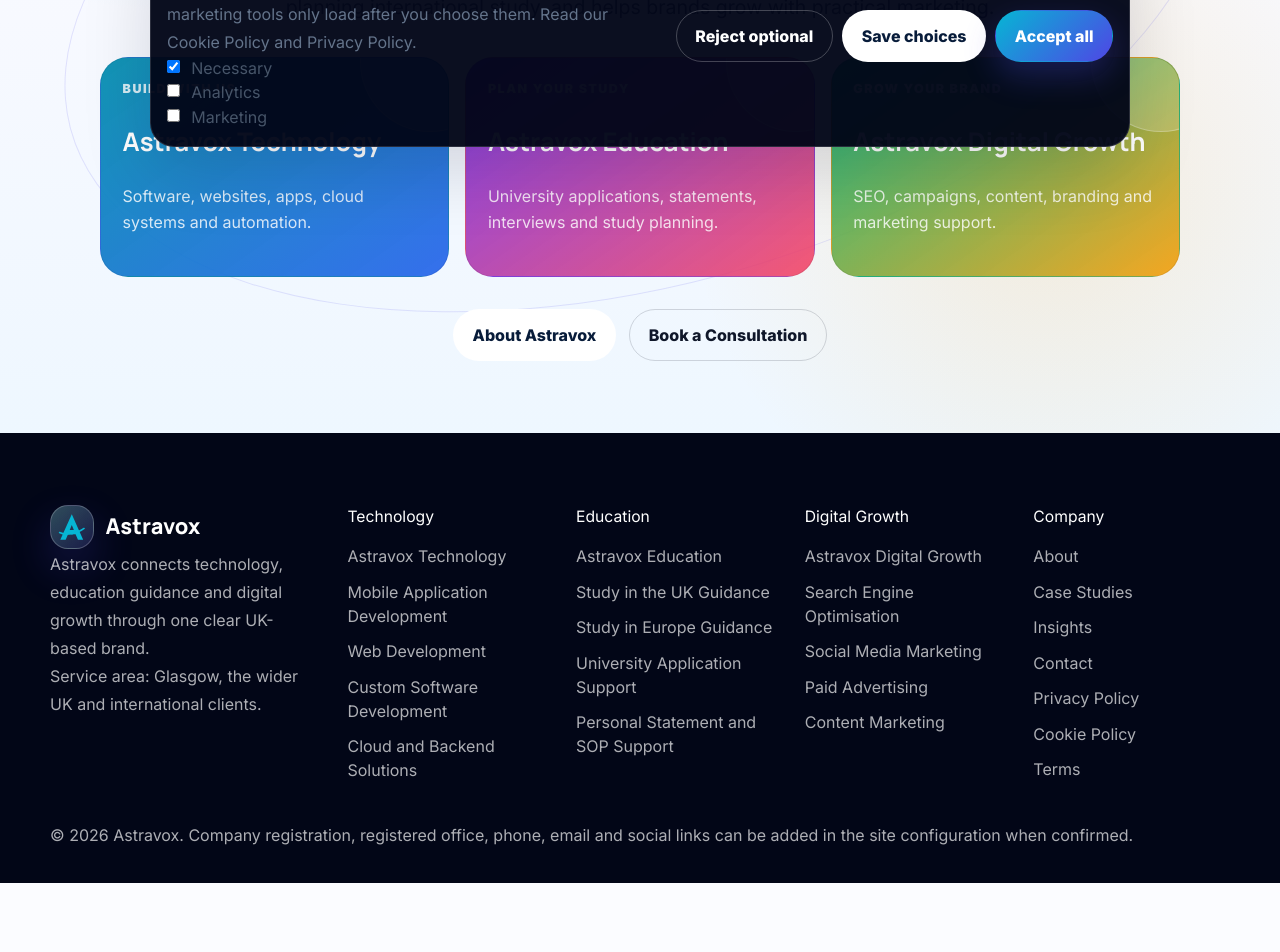
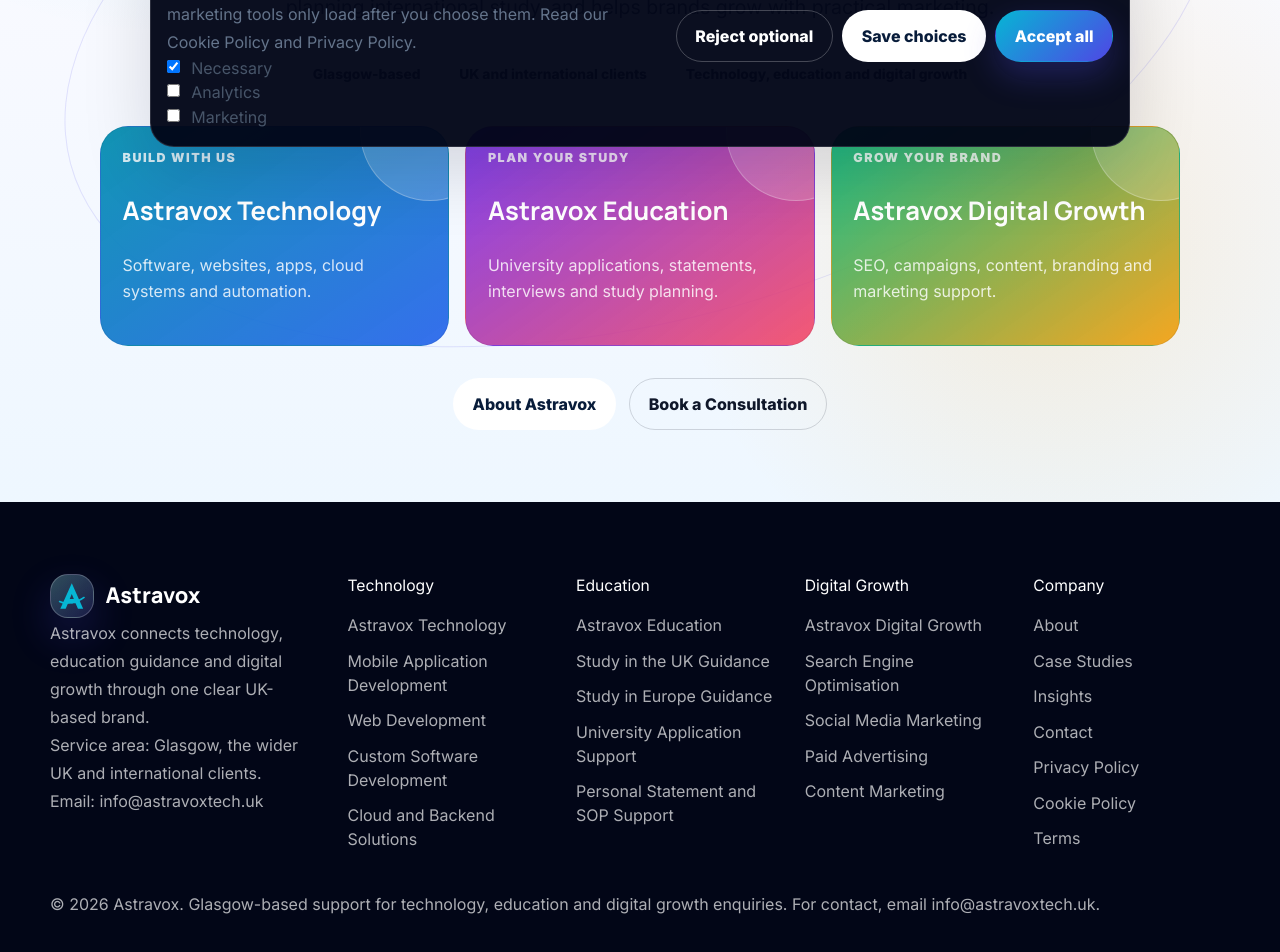
Before and after one commit to Astravox-68/website, a Next.js app: page / in a window 1280 px wide. Shown: the part 637-1589 px from the top of the page. Before the commit the page ends 1520 px from the top, so only its background shows below. Built offline with nearby package versions, Linux system fonts and the light colour scheme; no server answers.

Commit message:
Improve public contact and trust copy

```diff
--- a/app/about/page.tsx
+++ b/app/about/page.tsx
@@ -1,5 +1,6 @@
 import type { Metadata } from "next";
 import { FinalCTA, PageBanner, SectionHeading, TrustGrid } from "@/components/Sections";
+import { siteConfig } from "@/lib/site";
 
 export const metadata: Metadata = {
   title: "About",
@@ -27,9 +28,15 @@
               client&apos;s goals, responsibilities and constraints.
             </p>
             <p className="muted">
-              The company details, verified testimonials, accreditations and
-              partner information should be added once confirmed. Until then,
-              the site avoids claims that need proof.
+              The brand brings three services together because many people need
+              connected support at the same moment: a business may need a
+              better website before marketing it, a founder may need software
+              and growth planning together, and students or families need clear
+              guidance from a team that values careful communication.
+            </p>
+            <p className="muted">
+              For enquiries, contact{" "}
+              <a href={`mailto:${siteConfig.email}`}>{siteConfig.email}</a>.
             </p>
           </div>
           <TrustGrid />
--- a/app/contact/page.tsx
+++ b/app/contact/page.tsx
@@ -15,22 +15,23 @@
       <PageBanner
         eyebrow="Contact"
         title="Start a focused conversation"
-        text="Tell Astravox what you need help with. The form avoids sensitive document uploads and is ready for email or CRM integration."
+        text="Tell Astravox what you need help with. Use the form or email info@astravoxtech.uk and we will respond with the right next step."
         crumbs={[["Contact"]]}
       />
       <section className="section">
         <div className="container grid-2">
           <div>
-            <SectionHeading eyebrow="Enquiry" title="Choose the right starting point" text="Use the message box to explain your goal, timeline and what you have already tried. Astravox will respond once contact delivery is configured." />
+            <SectionHeading eyebrow="Enquiry" title="Choose the right starting point" text="Use the message box to explain your goal, timeline and what you have already tried. You can also email the team directly." />
             <div className="card" style={{ padding: "1.4rem" }}>
-              <h2 className="h3">Business information still needed</h2>
+              <h2 className="h3">Contact details</h2>
               <ul className="list">
-                <li>Business email address</li>
-                <li>Phone or WhatsApp number</li>
-                <li>Registered company details if applicable</li>
-                <li>Public office address only if approved for publication</li>
+                <li>
+                  Email: <a href={`mailto:${siteConfig.email}`}>{siteConfig.email}</a>
+                </li>
+                <li>Service area: {siteConfig.serviceArea}</li>
+                <li>Technology, education and digital growth enquiries welcome</li>
+                <li>Please do not send sensitive documents until requested</li>
               </ul>
-              <p className="muted">Current service area: {siteConfig.serviceArea}.</p>
             </div>
           </div>
           <ContactForm />
--- a/app/cookies/page.tsx
+++ b/app/cookies/page.tsx
@@ -3,7 +3,7 @@
 
 export const metadata: Metadata = {
   title: "Cookie Policy",
-  description: "Draft Astravox cookie policy covering necessary, analytics and marketing cookies.",
+  description: "Astravox cookie policy covering necessary, analytics and marketing cookies.",
   alternates: { canonical: "/cookies" },
 };
 
@@ -13,7 +13,7 @@
       <PageBanner eyebrow="Cookies" title="Cookie Policy" text="Astravox uses necessary cookies by default and loads optional analytics or marketing tools only after consent." crumbs={[["Cookie Policy"]]} />
       <section className="section">
         <div className="container legal">
-          <p><strong>Legal review required:</strong> Confirm the final cookie list once analytics, clarity and any advertising tools are connected.</p>
+          <p>Astravox uses necessary cookies for site operation and only loads optional analytics or marketing tools after consent.</p>
           <h2>Necessary cookies</h2>
           <p>Necessary cookies support basic site operation and remember cookie choices.</p>
           <h2>Analytics cookies</h2>
--- a/app/globals.css
+++ b/app/globals.css
@@ -384,6 +384,25 @@
 
 .home-intro .lead {
   max-width: 760px;
+}
+
+.home-trust-strip {
+  align-items: center;
+  display: flex;
+  flex-wrap: wrap;
+  gap: 0.7rem;
+  justify-content: center;
+  margin-top: 0.4rem;
+}
+
+.home-trust-strip span {
+  background: rgba(255, 255, 255, 0.72);
+  border: 1px solid rgba(15, 23, 42, 0.08);
+  border-radius: 999px;
+  color: #334155;
+  font-size: 0.86rem;
+  font-weight: 800;
+  padding: 0.55rem 0.8rem;
 }
 
 .hero-grid {
--- a/app/page.tsx
+++ b/app/page.tsx
@@ -24,6 +24,11 @@
               supports students planning international study, and helps brands
               grow with practical marketing.
             </p>
+            <div className="home-trust-strip" aria-label="Astravox service signals">
+              <span>Glasgow-based</span>
+              <span>UK and international clients</span>
+              <span>Technology, education and digital growth</span>
+            </div>
           </div>
           <div className="pathway-grid" aria-label="Astravox divisions">
             <Link className="pathway-card pathway-tech" href="/technology">
--- a/app/terms/page.tsx
+++ b/app/terms/page.tsx
@@ -3,17 +3,17 @@
 
 export const metadata: Metadata = {
   title: "Terms and Conditions",
-  description: "Draft Astravox website terms requiring legal review before production use.",
+  description: "Astravox website terms for information, enquiries and services.",
   alternates: { canonical: "/terms" },
 };
 
 export default function TermsPage() {
   return (
     <>
-      <PageBanner eyebrow="Terms" title="Terms and Conditions" text="Draft terms for Astravox website use and service enquiries. Final wording requires legal review." crumbs={[["Terms and Conditions"]]} />
+      <PageBanner eyebrow="Terms" title="Terms and Conditions" text="Terms for using the Astravox website and submitting service enquiries." crumbs={[["Terms and Conditions"]]} />
       <section className="section">
         <div className="container legal">
-          <p><strong>Legal review required:</strong> These draft terms are not a substitute for professional legal advice.</p>
+          <p>These terms explain the general basis for website information and enquiries. Any paid service should be agreed separately in writing.</p>
           <h2>Website information</h2>
           <p>Website content is provided for general information and does not create a client relationship until services are agreed in writing.</p>
           <h2>Technology services</h2>
--- a/components/ContactForm.tsx
+++ b/components/ContactForm.tsx
@@ -56,7 +56,7 @@
       <button className="button button-primary" disabled={status === "loading"} type="submit">
         {status === "loading" ? "Sending..." : "Send Enquiry"}
       </button>
-      {status === "success" && <p className="muted">Thank you. Your enquiry has been received for follow-up setup.</p>}
+      {status === "success" && <p className="muted">Thank you. Your enquiry has been received.</p>}
       {status === "error" && <p className="muted">Something went wrong. Please try again.</p>}
     </form>
   );
--- a/components/Footer.tsx
+++ b/components/Footer.tsx
@@ -25,6 +25,9 @@
             through one clear UK-based brand.
           </p>
           <p className="muted">Service area: {siteConfig.serviceArea}.</p>
+          <p className="muted">
+            Email: <a href={`mailto:${siteConfig.email}`}>{siteConfig.email}</a>
+          </p>
         </div>
         {Object.values(divisions).map((division) => (
           <div key={division.key}>
@@ -50,9 +53,9 @@
       </div>
       <div className="container" style={{ marginTop: "2.4rem" }}>
         <p className="muted">
-          © {siteConfig.copyrightYear} Astravox. Company registration, registered
-          office, phone, email and social links can be added in the site
-          configuration when confirmed.
+          © {siteConfig.copyrightYear} Astravox. Glasgow-based support for
+          technology, education and digital growth enquiries. For contact, email{" "}
+          <a href={`mailto:${siteConfig.email}`}>{siteConfig.email}</a>.
         </p>
       </div>
     </footer>
--- a/lib/site.ts
+++ b/lib/site.ts
@@ -2,7 +2,7 @@
   name: "Astravox",
   legalName: "",
   registrationNumber: "",
-  email: "",
+  email: "info@astravoxtech.uk",
   phone: "",
   whatsapp: "",
   address: "",
```
Also changed, not shown: app/privacy/page.tsx (+5 -4 lines).
